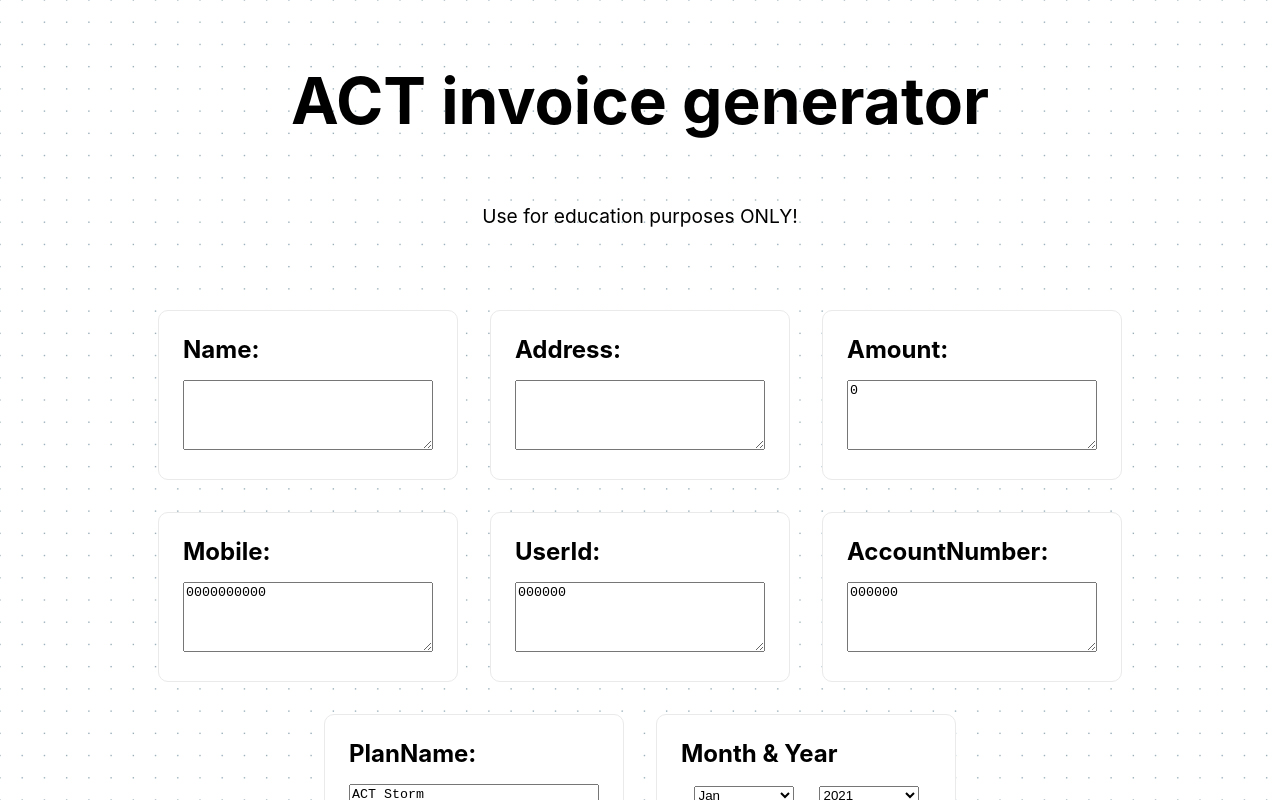
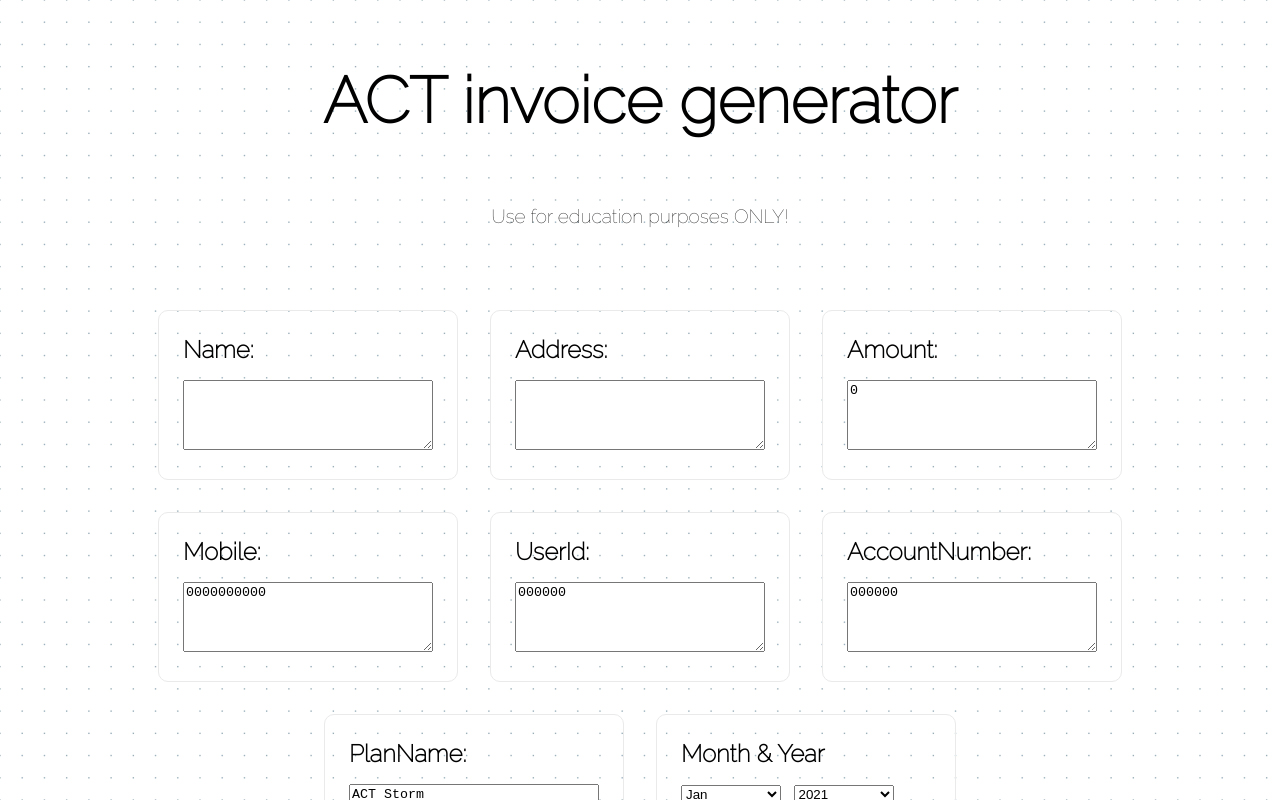
Before and after one commit to Jeevan-Kishore/invoice-generator, a Next.js app: page / in a window 1280 px wide. Shown: the top 800 px of the page. Built offline with nearby package versions, Linux system fonts and the light colour scheme.

Commit message:
add raleway

```diff
--- a/pages/index.js
+++ b/pages/index.js
@@ -55,8 +55,8 @@ export default function Home() {
     }
   };
 
-  if(loadingIndicator){
-    return <div className={styles.loader}>Loading..</div>
+  if (loadingIndicator) {
+    return <div className={styles.loader}>Loading..</div>;
   }
 
   return (
@@ -65,6 +65,12 @@ export default function Home() {
         <title>ACT Invoice Generator</title>
         <meta name="description" content="Generated invoices easy!" />
         <link rel="icon" href="/favicon.ico" />
+        <link rel="preconnect" href="https://fonts.googleapis.com" />
+        <link rel="preconnect" href="https://fonts.gstatic.com" crossOrigin />
+        <link
+          href="https://fonts.googleapis.com/css2?family=Raleway:ital,wght@0,100;1,100&display=swap"
+          rel="stylesheet"
+        />
       </Head>
 
       <main className={styles.main}>
@@ -85,14 +91,18 @@ export default function Home() {
           ))}
           <div className={styles.card}>
             <h2>Month & Year</h2>
-            <select value={month} onChange={e => setMonth(e.target.value)}>
+            <select value={month} onChange={(e) => setMonth(e.target.value)}>
               {months.map((monthItem, index) => (
-                <option key={`${monthItem}-${index}`} value={monthItem}>{monthItem}</option>
+                <option key={`${monthItem}-${index}`} value={monthItem}>
+                  {monthItem}
+                </option>
               ))}
             </select>
-            <select value={year} onChange={e => setYear(e.target.value)}>
+            <select value={year} onChange={(e) => setYear(e.target.value)}>
               {years.map((yearItem, index) => (
-                <option key={`${yearItem}-${index}`} value={yearItem}>{yearItem}</option>
+                <option key={`${yearItem}-${index}`} value={yearItem}>
+                  {yearItem}
+                </option>
               ))}
             </select>
           </div>
--- a/styles/Home.module.css
+++ b/styles/Home.module.css
@@ -84,7 +84,6 @@
   transition: color 0.15s ease, border-color 0.15s ease;
   min-width: 300px;
   min-height: 170px;
-  background-color: white;
 }
 
 .card:hover,
@@ -113,7 +112,7 @@
 
 .card select {
   width: 40%;
-  margin: 0 5%;
+  margin-right: 5%;
 }
 
 .logo {
--- a/styles/globals.css
+++ b/styles/globals.css
@@ -2,8 +2,7 @@ html,
 body {
   padding: 0;
   margin: 0;
-  font-family: -apple-system, BlinkMacSystemFont, Segoe UI, Roboto, Oxygen,
-    Ubuntu, Cantarell, Fira Sans, Droid Sans, Helvetica Neue, sans-serif;
+  font-family: 'Raleway', sans-serif;
   background-image: url("../public/dot-grid.png");
   background-repeat: repeat;
 }
```
